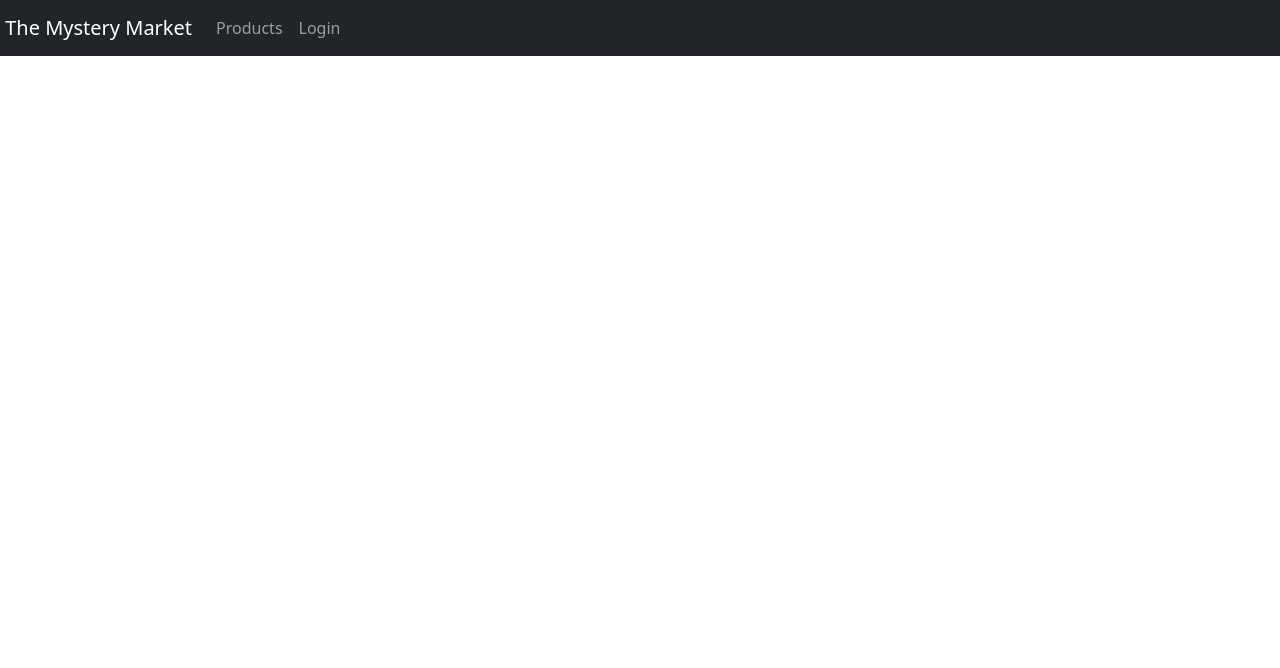
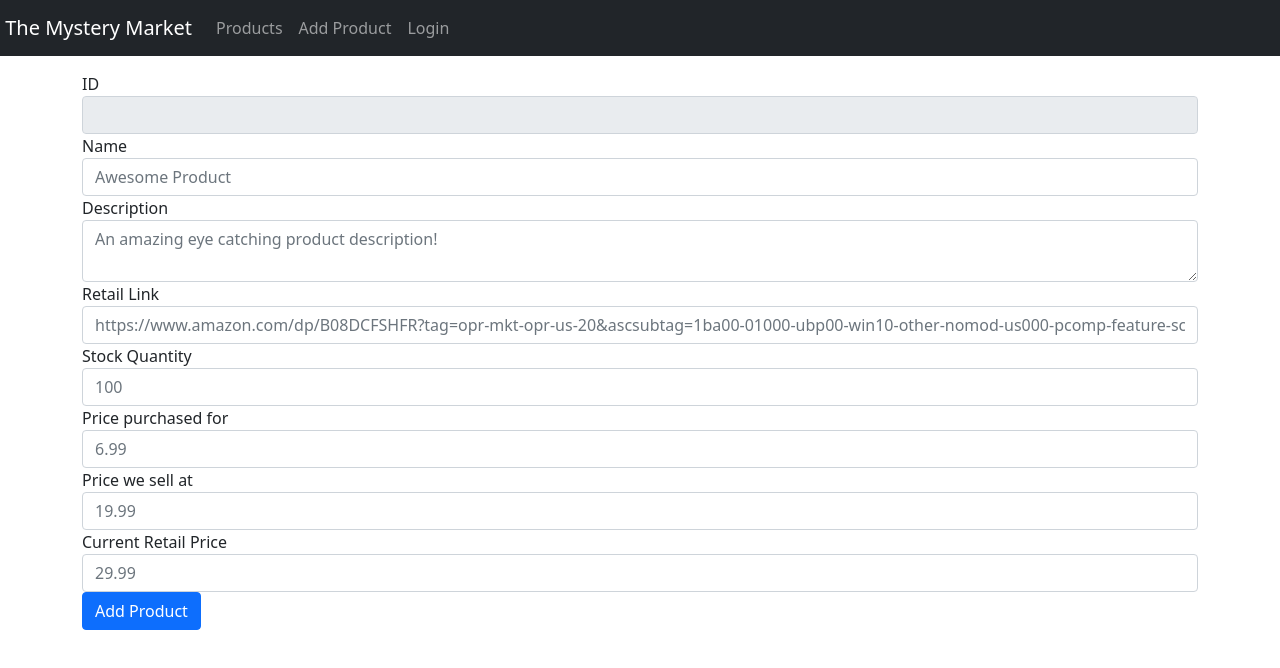
Before and after one commit to corey-rosamond/Inventory-Manager, a React (Create React App) app in the folder frontend/: page /AddProduct in a window 1280 px wide. Shown: the top 668 px of the page. Built offline with nearby package versions, Linux system fonts and the light colour scheme.

Commit message:
Working on my product add form and logic

```diff
--- a/frontend/src/App.js
+++ b/frontend/src/App.js
@@ -10,6 +10,7 @@ import "bootstrap/dist/css/bootstrap.min.css";
 import Login from "./components/login.js";
 import ProductList from "./components/product-list.js";
 import Products from "./components/products.js";
+import AddProduct from "./components/add-product";
 
 
 /**
@@ -44,6 +45,11 @@ function App()
                             Products
                         </Link>
                     </li>
+                    <li className="navbar-nav mr-auto">
+                        <Link to={"/AddProduct"} className="nav-link">
+                            Add Product
+                        </Link>
+                    </li>
                     <li className="nav-item">
                         <Link to={"/login"} className="nav-link">
                             Login
@@ -61,7 +67,12 @@ function App()
                             <Products {...props} user={user} />
                         )}
                     />
-
+                    <Route
+                        path="/AddProduct"
+                        render={(props)=>(
+                            <AddProduct {...props} />
+                        )}
+                    />
 
                     <Route
                         path="/login"
--- a/frontend/src/components/add-product.js
+++ b/frontend/src/components/add-product.js
@@ -1,13 +1,191 @@
 import React from "react";
 
-function AddProduct()
+
+
+
+class AddProduct extends React.Component
 {
+    form_value = {
+        name: "",
+        description: "",
+        retail_link: "",
+        quantity: "",
+        purchase_price: "",
+        sell_price: "",
+        retail_price: ""
+    };
 
-    return (
-      <div className="App">
-          AddProduct
-      </div>
-    );
+    onFieldChange(event)
+    {
+        const target = event.target;
+        const field = event.target.id;
+        const value = event.target.value;
+        this.form_value[field] = value;
+        switch (field)
+        {
+            case 'name':
+            case 'description':
+            case 'retail_link':
+                if(value === "")
+                {
+                    target.classList.add("is-invalid");
+                } else
+                {
+                    target.classList.remove("is-invalid");
+                }
+                break;
+            case 'quantity':
+                if(value === "" || !Number.isInteger(value))
+                {
+                    target.classList.add("is-invalid");
+                } else
+                {
+                    target.classList.remove("is-invalid");
+                }
+                break;
+            case 'purchase_price':
+                console.log("purchase price");
+                break;
+            case 'sell_price':
+                console.log("sell price changed");
+                break;
+            case 'retail_price':
+                console.log('retail price changed');
+                break;
+
+
+            default:
+                console.log("Field not found.");
+        }
+
+    }
+
+    onSubmit(e)
+    {
+        e.preventDefault()
+        alert("submit clicked")
+    }
+
+    render()
+    {
+        return (
+            <div>
+                <form className="needs-validation">
+                    <div className="form-row">
+                        <label htmlFor="id">
+                            ID
+                        </label>
+                        <input
+                            type="text"
+                            className="form-control"
+                            id="id"
+                            disabled
+                            />
+                    </div>
+                    <div className="form-row">
+                        <label htmlFor="name">
+                            Name
+                        </label>
+                        <input
+                            type="text"
+                            className="form-control"
+                            id="name"
+                            placeholder="Awesome Product"
+                            onChange={this.onFieldChange.bind(this)}
+                            required
+                            />
+                    </div>
+                    <div className="form-row">
+                        <label htmlFor="description">
+                            Description
+                        </label>
+                        <textarea
+                            className="form-control"
+                            id="description"
+                            placeholder="An amazing eye catching product description!"
+                            onChange={this.onFieldChange.bind(this)}
+                            required
+                        />
+                    </div>
+                    <div className="form-row">
+                        <label htmlFor="retail_link">
+                            Retail Link
+                        </label>
+                        <input
+                            type="text"
+                            className="form-control"
+                            id="retail_link"
+                            placeholder="https://www.amazon.com/dp/B08DCFSHFR?tag=opr-mkt-opr-us-20&ascsubtag=1ba00-01000-ubp00-win10-other-nomod-us000-pcomp-feature-scomp-feature-scomp&ref=aa_scomp"
+                            onChange={this.onFieldChange.bind(this)}
+                            required
+                        />
+                    </div>
+                    <div className="form-row">
+                        <label htmlFor="quantity">
+                            Stock Quantity
+                        </label>
+                        <input
+                            type="text"
+                            className="form-control"
+                            id="quantity"
+                            placeholder="100"
+                            onChange={this.onFieldChange.bind(this)}
+                            required
+                        />
+                    </div>
+                    <div className="form-row">
+                        <label htmlFor="purchase_price">
+                            Price purchased for
+                        </label>
+                        <input
+                            type="text"
+                            className="form-control"
+                            id="purchase_price"
+                            placeholder="6.99"
+                            onChange={this.onFieldChange.bind(this)}
+                            required
+                        />
+                    </div>
+                    <div className="form-row">
+                        <label htmlFor="sell_price">
+                            Price we sell at
+                        </label>
+                        <input
+                            type="text"
+                            className="form-control"
+                            id="sell_price"
+                            placeholder="19.99"
+                            onChange={this.onFieldChange.bind(this)}
+                            required
+                        />
+                    </div>
+                    <div className="form-row">
+                        <label htmlFor="retail_price">
+                            Current Retail Price
+                        </label>
+                        <input
+                            type="text"
+                            className="form-control"
+                            id="retail_price"
+                            placeholder="29.99"
+                            onChange={this.onFieldChange.bind(this)}
+                            required
+                        />
+                    </div>
+                    <div className="form-row">
+                        <button
+                            className="btn btn-primary"
+                            type="submit"
+                            onClick={this.onSubmit.bind(this)}
+                            >Add Product</button>
+                    </div>
+                </form>
+            </div>
+        );
+    }
 }
 
+
+
+
 export default AddProduct;
```
